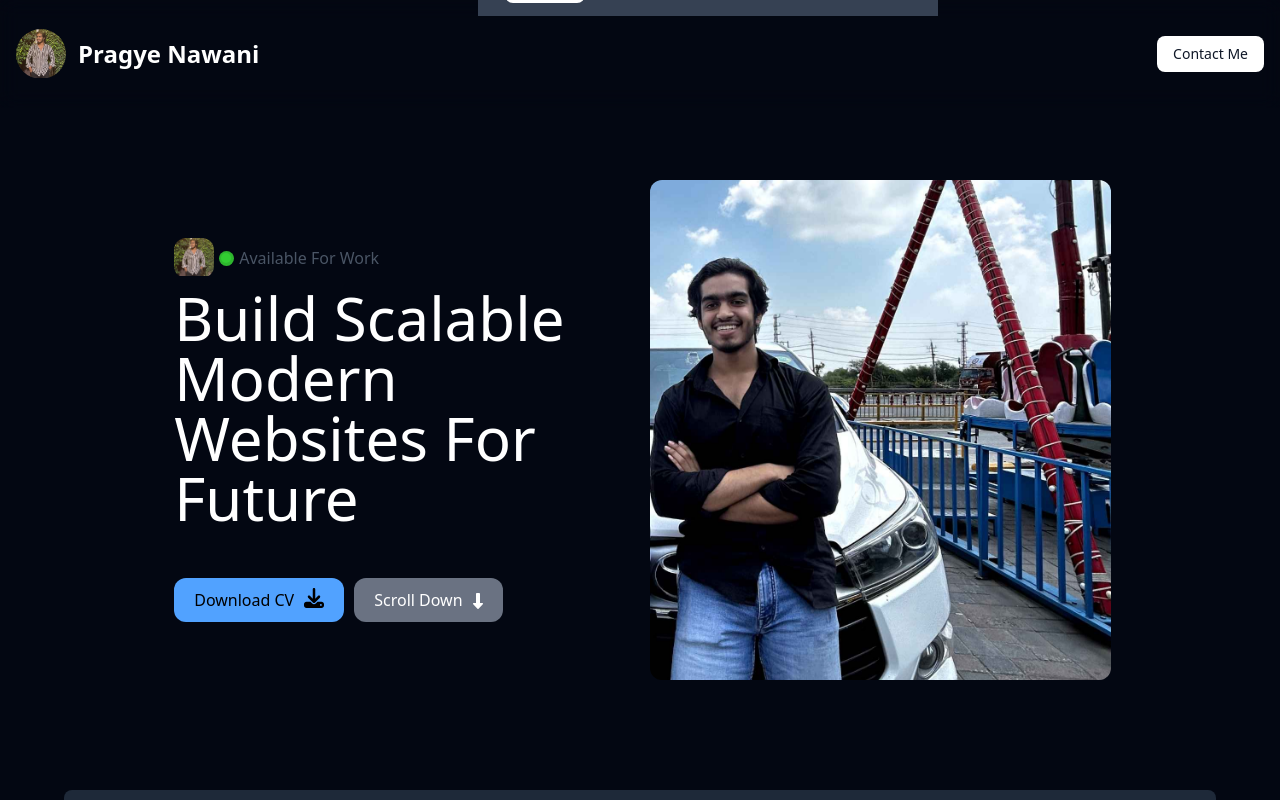
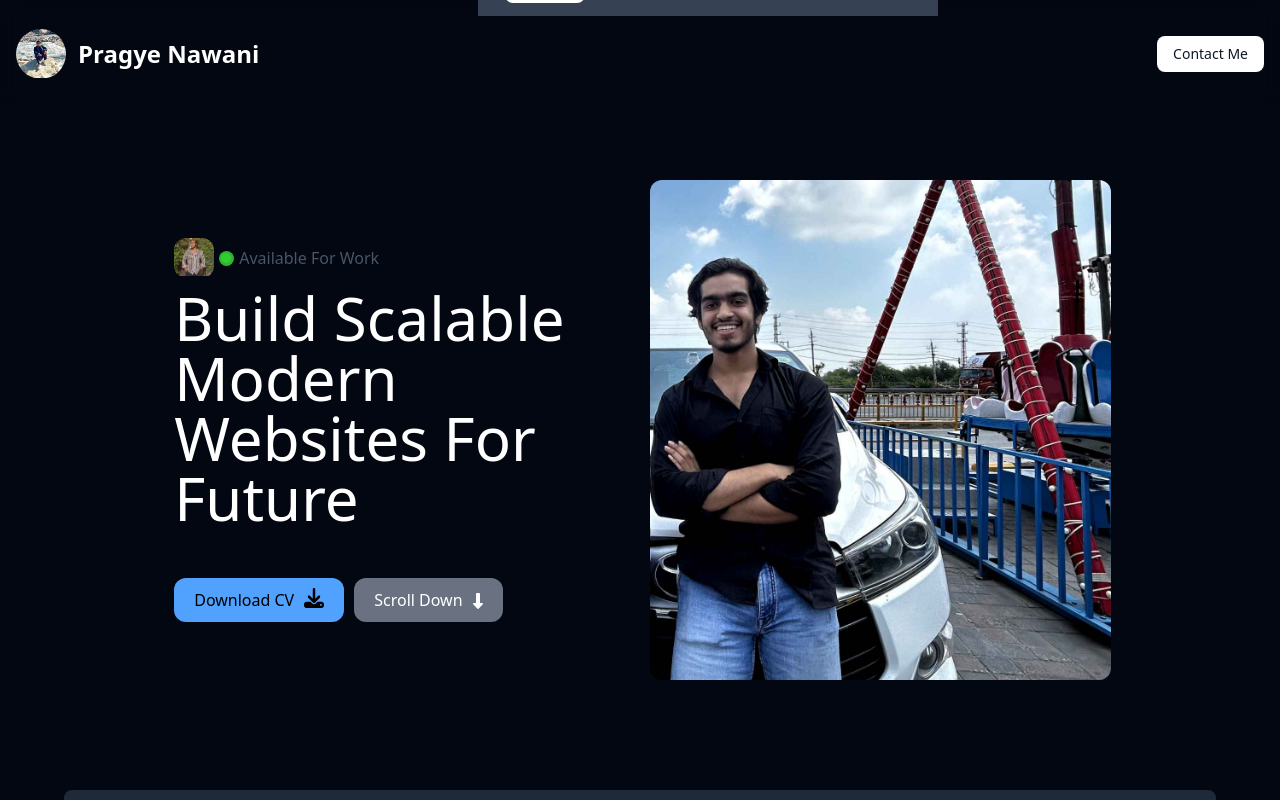
Before and after one commit to PragyeNawani/webdev, a Next.js app: page / in a window 1280 px wide. Shown: the top 800 px of the page. Built offline with nearby package versions, Linux system fonts and the light colour scheme.

Commit message:
Update Navbar.js

```diff
--- a/Components/Navbar.js
+++ b/Components/Navbar.js
@@ -10,7 +10,7 @@ const Navbar = () => {
 
                 <div className="max-w-screen-xl flex flex-wrap items-center justify-between mx-auto p-4">
                     <a href="" className="flex items-center space-x-3 rtl:space-x-reverse">
-                        <img src="./pfp.png" className="h-[50px] w-[50px] pfp  object-cover rounded-full" alt="Flowbite Logo" />
+                        <img src="./IMG_4910.jpeg" className="h-[50px] w-[50px] pfp  object-cover rounded-full" alt="Flowbite Logo" />
                         <span className="self-center text-sm sm:text-2xl font-semibold whitespace-nowrap text-white">Pragye Nawani</span>
                     </a>
                     <div className="flex md:order-2 space-x-3 md:space-x-0 rtl:space-x-reverse ">
```
